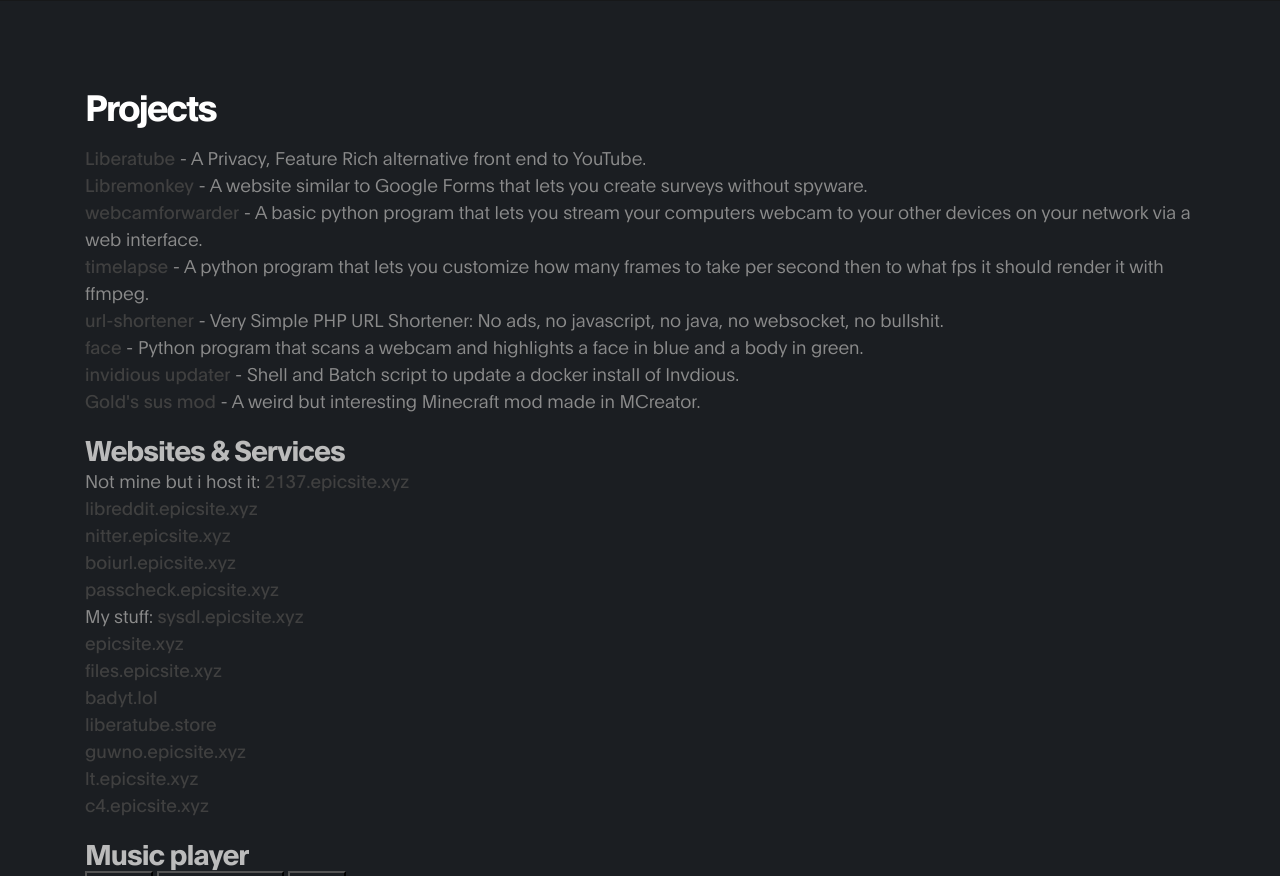
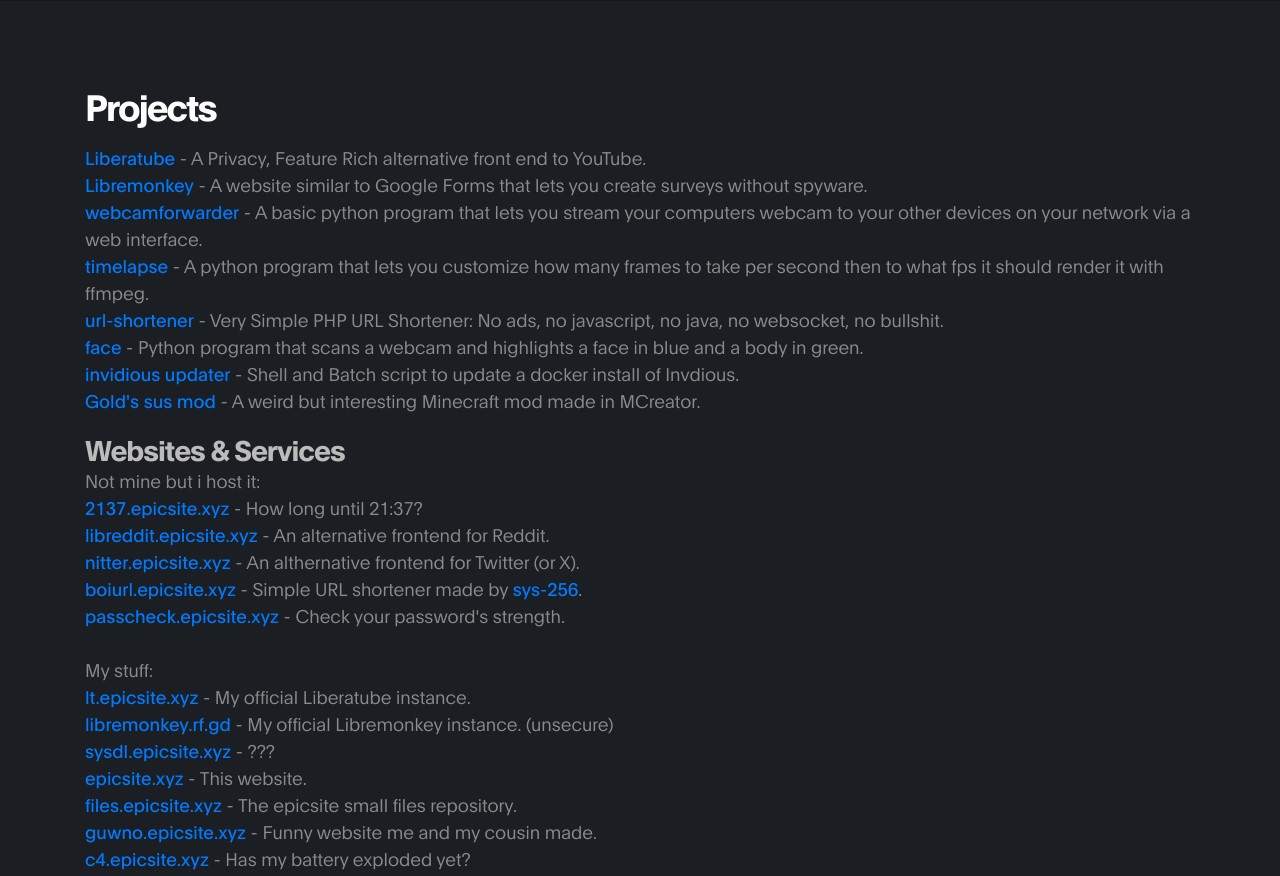
Before and after one commit to GoldDominik893/epicsite.xyz, a PHP site: page / in a window 1280 px wide. Shown: the part 1554-2430 px from the top of the page. Run offline with PHP 8.4, Linux system fonts and the light colour scheme.

Commit message:
epic css changes

```diff
--- a/css/tooplate-gymso-style.css
+++ b/css/tooplate-gymso-style.css
@@ -193,7 +193,7 @@
   }
 
   a {
-    color: var(--link-color);
+    color: var(--blue);
     font-weight: normal;
     text-decoration: none;
     transition: all 0.3s ease;
--- a/index.html
+++ b/index.html
@@ -119,23 +119,25 @@
                         </p>
                         <h3 data-aos="fade-up" style="color:#bbbbbb">Websites & Services</h3>
                         <p style="color: #8b8b8b" data-aos="fade-up">
-                            Not mine but i host it:
-                            <a href="//2137.epicsite.xyz">2137.epicsite.xyz</a><br>
-                            <a href="//libreddit.epicsite.xyz">libreddit.epicsite.xyz</a><br>
-                            <a href="//nitter.epicsite.xyz">nitter.epicsite.xyz</a><br>
-                            <a href="//boiurl.epicsite.xyz">boiurl.epicsite.xyz</a><br>
-                            <a href="//passcheck.epicsite.xyz">passcheck.epicsite.xyz</a><br>
 
-                            My stuff:
-                            <a href="//sysdl.epicsite.xyz">sysdl.epicsite.xyz</a><br>
-                            <a href="//epicsite.xyz">epicsite.xyz</a><br>
-                            <a href="//files.epicsite.xyz">files.epicsite.xyz</a><br>
-                            <a href="//badyt.lol">badyt.lol</a><br>
-                            <a href="//liberatube.store">liberatube.store</a><br>
-                            <a href="//guwno.epicsite.xyz">guwno.epicsite.xyz</a><br>
-                            <a href="//lt.epicsite.xyz">lt.epicsite.xyz</a><br>
-                            <a href="//c4.epicsite.xyz">c4.epicsite.xyz</a>
+                                Not mine but i host it:<br>
+                                <a href="//2137.epicsite.xyz">2137.epicsite.xyz</a> - How long until 21:37?<br>
+                                <a href="//libreddit.epicsite.xyz">libreddit.epicsite.xyz</a> - An alternative frontend for Reddit.<br>
+                                <a href="//nitter.epicsite.xyz">nitter.epicsite.xyz</a> - An althernative frontend for Twitter (or X).<br>
+                                <a href="//boiurl.epicsite.xyz">boiurl.epicsite.xyz</a> - Simple URL shortener made by <a href="//sys-256.me">sys-256</a>.<br>
+                                <a href="//passcheck.epicsite.xyz">passcheck.epicsite.xyz</a> - Check your password's strength.<br>
+
+                                <br>My stuff:<br>
+                                <a href="//lt.epicsite.xyz">lt.epicsite.xyz</a> - My official Liberatube instance.<br>
+                                <a href="//libremonkey.rf.gd">libremonkey.rf.gd</a> - My official Libremonkey instance. (unsecure)<br>
+                                <a href="//sysdl.epicsite.xyz">sysdl.epicsite.xyz</a> - ???<br>
+                                <a href="//epicsite.xyz">epicsite.xyz</a> - This website.<br>
+                                <a href="//files.epicsite.xyz">files.epicsite.xyz</a> - The epicsite small files repository.<br>
+                                <a href="//guwno.epicsite.xyz">guwno.epicsite.xyz</a> - Funny website me and my cousin made.<br>
+                                <a href="//c4.epicsite.xyz">c4.epicsite.xyz</a> - Has my battery exploded yet?
+
                         </p>
+
                         <h3 data-aos="fade-up" style="color:#bbbbbb">Music player</h3>
 
                         <button class="sound-button" onclick="playAudio('media/iphonetrapbassboost.mp3')">iphone</button>
```
